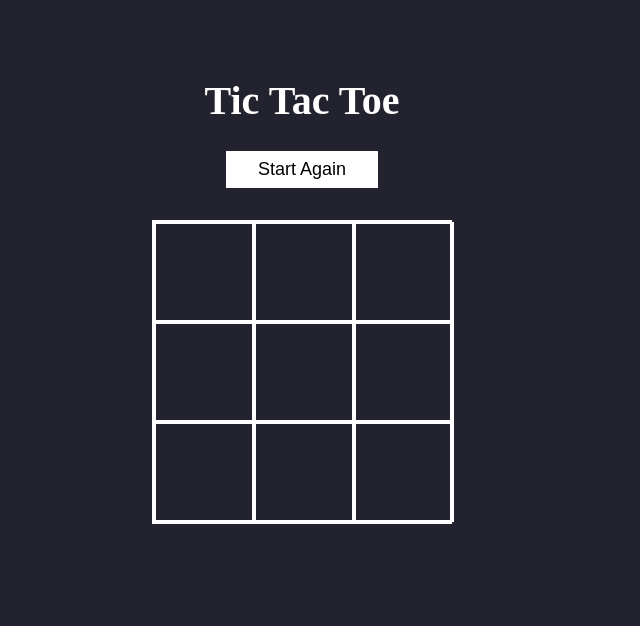
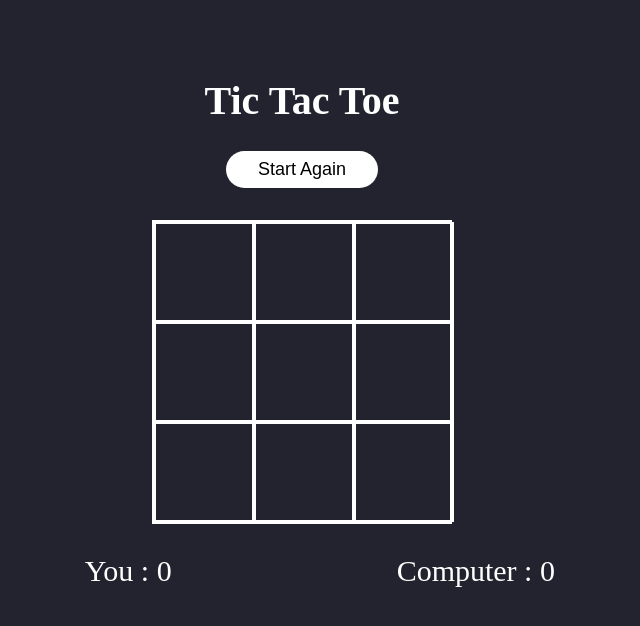
Before and after one commit to jadefred/typescript_react_tic_tac_toe, a React (Create React App) app: page / in a window 1280 px wide. Shown: the top 626 px of the page, without its empty margins (338-978 px from the left). Built offline with nearby package versions, Linux system fonts and the light colour scheme; the HTML template or start-up script is replaced by a standard one.

Commit message:
Added player and computer's score

```diff
--- a/src/App.tsx
+++ b/src/App.tsx
@@ -19,6 +19,17 @@ const lines: number[][] = [
 function App() {
   const [square, setSquare] = useState(defaultSquare);
   const [winner, setWinner] = useState<string | null>(null);
+  const [playerWon, setPlayerWon] = useState<number>(0);
+  const [computerWon, setComputerWon] = useState<number>(0);
+
+  useEffect(() => {
+    if (winner === "x") {
+      setPlayerWon((prev) => prev + 1);
+    }
+    if (winner === "o") {
+      setComputerWon((prev) => prev + 1);
+    }
+  }, [winner]);
 
   useEffect(() => {
     //take x / o / null as arguments
@@ -115,6 +126,7 @@ function App() {
   }
 
   return (
+    <>
       <main>
         <div className="title-btn__wrapper">
           <h1>Tic Tac Toe</h1>
@@ -132,6 +144,12 @@ function App() {
         {winner && winner === "o" && <div className="result lose">You lost ! </div>}
         {winner && winner === "tie" && <div className="result tie">Tied ! </div>}
       </main>
+
+      <div className="score__wrapper">
+        <p>You : {playerWon}</p>
+        <p>Computer : {computerWon}</p>
+      </div>
+    </>
   );
 }
 
--- a/src/index.css
+++ b/src/index.css
@@ -25,6 +25,7 @@ h1 {
   background-color: white;
   padding: 0.5rem 2rem;
   font-size: 18px;
+  border-radius: 20px;
 }
 
 .board {
@@ -61,3 +62,16 @@ h1 {
 .tie {
   background-color: #f09148;
 }
+
+.score__wrapper {
+  display: flex;
+  justify-content: space-between;
+  width: 55%;
+  margin: auto;
+  font-size: 30px;
+}
+
+.score__wrapper p {
+  width: 50%;
+  text-align: center;
+}
```
Lines whose indentation alone changed are shown as unchanged.
